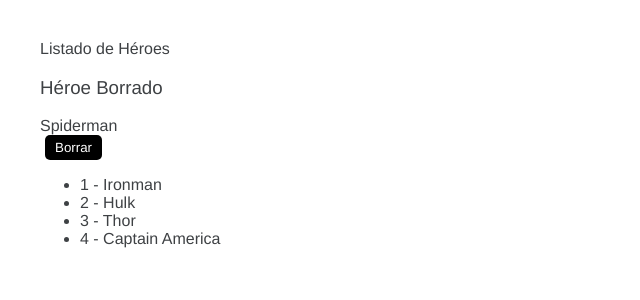
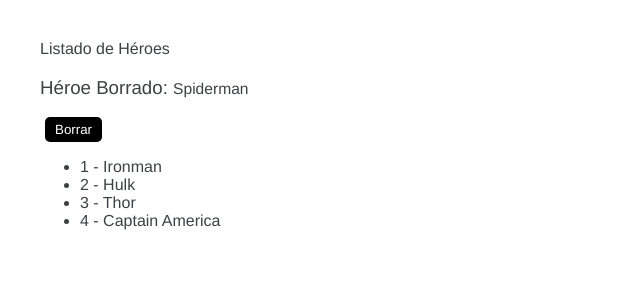
Before and after one commit to j-espejo/angular-intro, an Angular app: page / in a window 1280 px wide. Both pictures are taken after a click on the button "Borrar". Shown: the top 300 px of the page, without its empty margins (0-640 px from the left). Built offline with nearby package versions, Linux system fonts and the light colour scheme.

Commit message:
Directiva *ngIf

```diff
--- a/src/app/heroes/list/list.component.html
+++ b/src/app/heroes/list/list.component.html
@@ -1,8 +1,9 @@
 <p>Listado de Héroes</p>
 
-<div>
-  <h3>Héroe Borrado</h3>
-  <span>{{ heroDeleted }}</span>
+<div *ngIf="heroDeleted">
+  <h3>
+    Héroe Borrado: <small>{{ heroDeleted }}</small>
+  </h3>
 </div>
 
 <button (click)="deleteHero()">Borrar</button>
```
